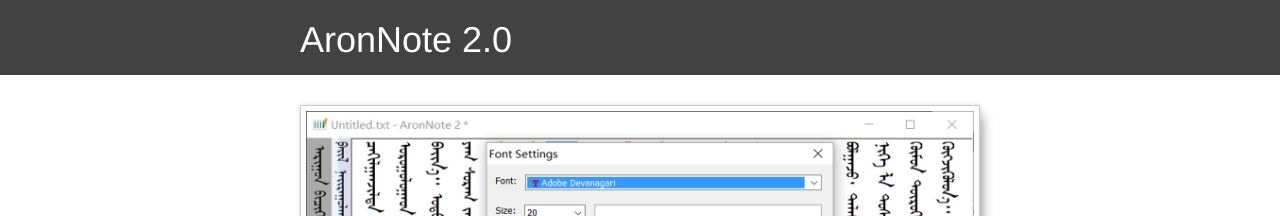
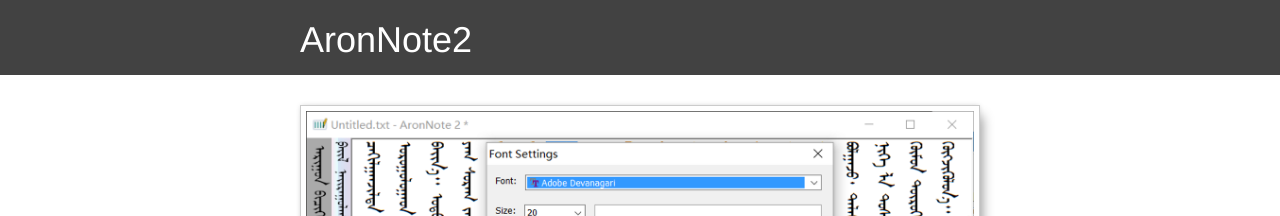
Before and after one commit to aronsoyol/AronNote, a Jekyll site: the page built from index.md, in a window 1280 px wide. Shown: the top 216 px of the page. Built offline with Jekyll 4.4.1, drawn with Linux system fonts in a browser that asks for light colours; nearby versions of some CDN libraries.

Commit message:
AronNote2

```diff
--- a/_config.yml
+++ b/_config.yml
@@ -13,7 +13,7 @@
 # you will see them accessed via {{ site.title }}, {{ site.email }}, and so on.
 # You can create any custom variable you would like, and they will be accessible
 # in the templates via {{ site.myvariable }}.
-title: "AronNote 2.0"
+title: "AronNote2"
 email: aronsoyol@gmail.com
 description: > # this means to ignore newlines until "baseurl:"
   AronNote 是一款专门为编辑传统蒙古文而诞生的竖排，纯文本编辑器。
```
